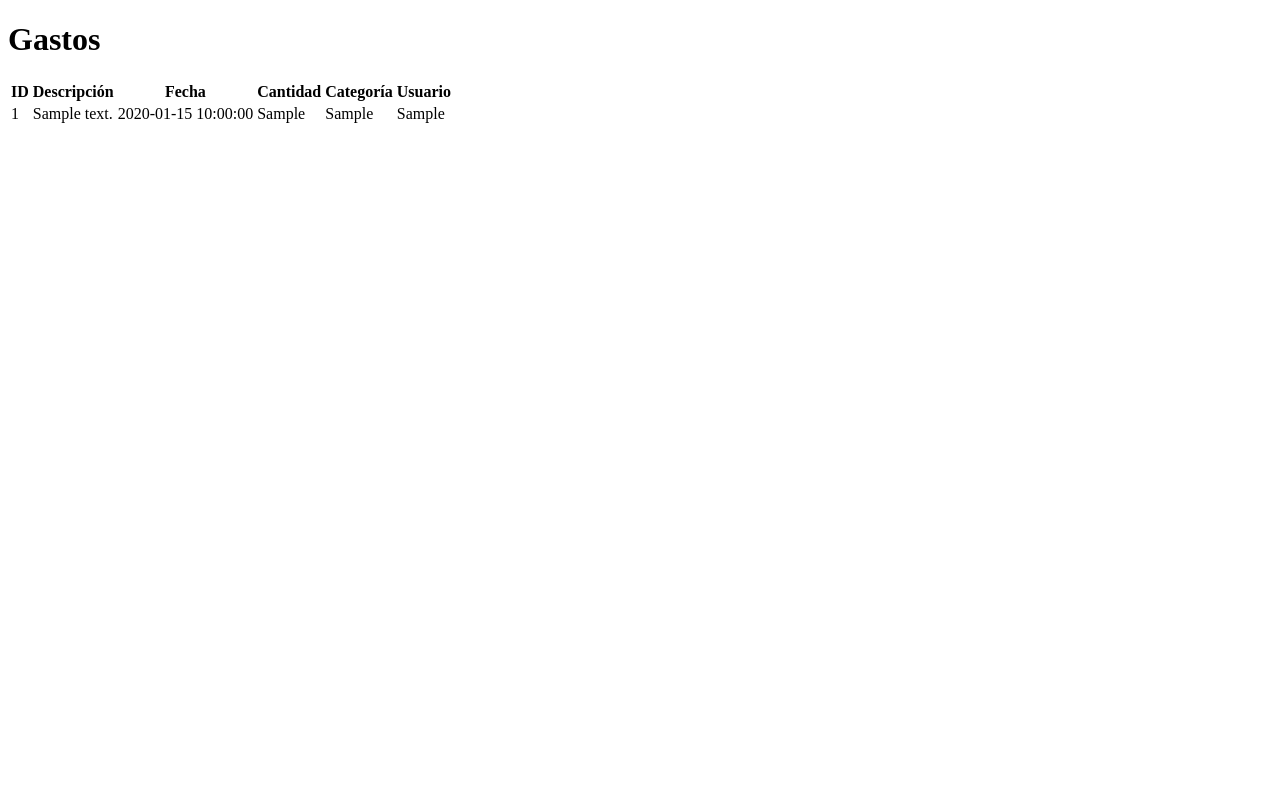
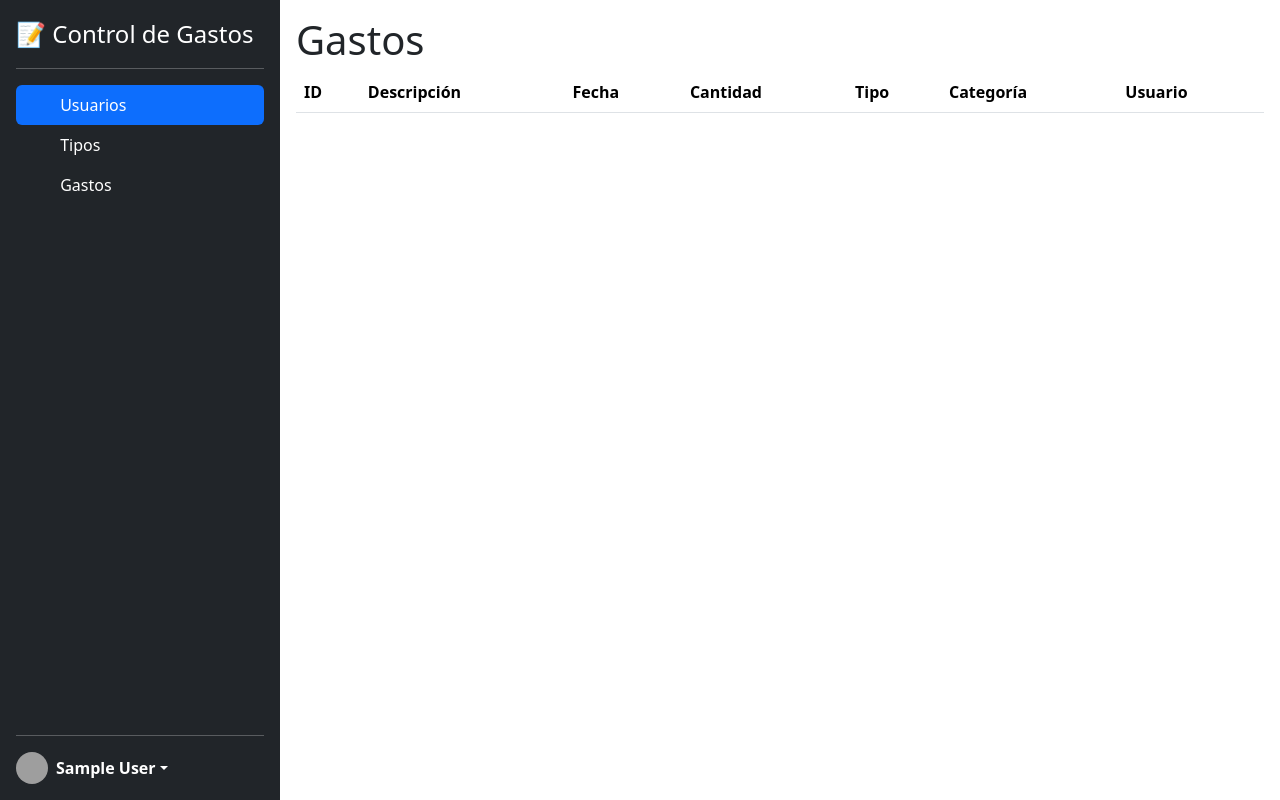
Before and after one commit to 8devmx/bases-de-datos-primer-parcial, a PHP site: page /modules/gastos/index.php in a window 1280 px wide. Run offline with PHP 8.4, Linux system fonts and the light colour scheme; the visitor is signed in with stand-in values (Sample User, id 1); tables that the repository leaves empty or names only in its code hold one stand-in row (values such as "Sample post"); lists and menus that the app fills with data are empty; grey boxes are pictures that could not be loaded.

Commit message:
Se agrega estructura para Bootstrap y se reemplazan consultas

```diff
--- /dev/null
+++ b/css/general.css
@@ -0,0 +1,6 @@
+body,
+html {
+  min-height: 100vh;
+  min-height: -webkit-fill-available;
+  height: 100vh;
+}
--- a/index.php
+++ b/index.php
@@ -2,11 +2,8 @@
 <html lang="en">
 
 <head>
-  <meta charset="UTF-8">
-  <meta name="viewport" content="width=device-width, initial-scale=1.0">
+  <?php include_once 'lib/head.php'; ?>
   <title>Inicio de sesión</title>
-  <link href="https://cdn.jsdelivr.net/npm/bootstrap@5.3.3/dist/css/bootstrap.min.css" rel="stylesheet" integrity="sha384-QWTKZyjpPEjISv5WaRU9OFeRpok6YctnYmDr5pNlyT2bRjXh0JMhjY6hW+ALEwIH" crossorigin="anonymous">
-  <script src="https://cdn.jsdelivr.net/npm/bootstrap@5.3.3/dist/js/bootstrap.bundle.min.js" integrity="sha384-YvpcrYf0tY3lHB60NNkmXc5s9fDVZLESaAA55NDzOxhy9GkcIdslK1eN7N6jIeHz" crossorigin="anonymous"></script>
   <link rel="stylesheet" href="css/sign-in.css">
 </head>
 
--- /dev/null
+++ b/lib/head.php
@@ -0,0 +1,5 @@
+<meta charset="UTF-8">
+<meta name="viewport" content="width=device-width, initial-scale=1.0">
+<link href="https://cdn.jsdelivr.net/npm/bootstrap@5.3.3/dist/css/bootstrap.min.css" rel="stylesheet" integrity="sha384-QWTKZyjpPEjISv5WaRU9OFeRpok6YctnYmDr5pNlyT2bRjXh0JMhjY6hW+ALEwIH" crossorigin="anonymous">
+<script src="https://cdn.jsdelivr.net/npm/bootstrap@5.3.3/dist/js/bootstrap.bundle.min.js" integrity="sha384-YvpcrYf0tY3lHB60NNkmXc5s9fDVZLESaAA55NDzOxhy9GkcIdslK1eN7N6jIeHz" crossorigin="anonymous"></script>
+<link rel="stylesheet" href="../../css/general.css">
--- /dev/null
+++ b/lib/logout.php
@@ -0,0 +1,4 @@
+<?php
+session_start();
+session_destroy();
+header('Location: ../');
--- /dev/null
+++ b/lib/sidebar.php
@@ -0,0 +1,42 @@
+<div class="d-flex flex-column flex-shrink-0 p-3 text-bg-dark" style="width: 280px;">
+  <a href="/" class="d-flex align-items-center mb-3 mb-md-0 me-md-auto text-white text-decoration-none">
+    <span class="fs-4">📝 Control de Gastos</span>
+  </a>
+  <hr>
+  <ul class="nav nav-pills flex-column mb-auto">
+    <li class="nav-item">
+      <a href="#" class="nav-link active" aria-current="page">
+        <svg class="bi pe-none me-2" width="16" height="16">
+          <use xlink:href="#home" />
+        </svg>
+        Usuarios
+      </a>
+    </li>
+    <li>
+      <a href="#" class="nav-link text-white">
+        <svg class="bi pe-none me-2" width="16" height="16">
+          <use xlink:href="#speedometer2" />
+        </svg>
+        Tipos
+      </a>
+    </li>
+    <li>
+      <a href="#" class="nav-link text-white">
+        <svg class="bi pe-none me-2" width="16" height="16">
+          <use xlink:href="#table" />
+        </svg>
+        Gastos
+      </a>
+    </li>
+  </ul>
+  <hr>
+  <div class="dropdown">
+    <a href="#" class="d-flex align-items-center text-white text-decoration-none dropdown-toggle" data-bs-toggle="dropdown" aria-expanded="false">
+      <img src="https://github.com/mdo.png" alt="" width="32" height="32" class="rounded-circle me-2">
+      <strong><?php echo $_SESSION["nombre"]; ?></strong>
+    </a>
+    <ul class="dropdown-menu dropdown-menu-dark text-small shadow">
+      <li><a class="dropdown-item" href="../../lib/logout.php">Sign out</a></li>
+    </ul>
+  </div>
+</div>
--- a/modules/gastos/index.php
+++ b/modules/gastos/index.php
@@ -5,35 +5,38 @@
 <html lang="en">
 
 <head>
-    <meta charset="UTF-8">
-    <meta name="viewport" content="width=device-width, initial-scale=1.0">
+    <?php include_once '../../lib/head.php'; ?>
     <title>Gastos</title>
 </head>
-<body>
+
+<body class="d-flex flex-nowrap">
     <?php
     session_start();
     if (!isset($_SESSION["correo"])) {
         header("Location: ../../lib/login.php");
         exit();
     }
+    include_once '../../lib/sidebar.php';
     ?>
+    <section class="p-3 w-100">
         <h1>Gastos</h1>
-    <table>
+        <table class="table table-striped table-hover">
             <thead>
                 <tr>
                     <th>ID</th>
                     <th>Descripción</th>
                     <th>Fecha</th>
                     <th>Cantidad</th>
+                    <th>Tipo</th>
                     <th>Categoría</th>
                     <th>Usuario</th>
                 </tr>
             </thead>
             <tbody>
                 <?php
-            $consulta = "SELECT * FROM gastos";
+                $consulta = "SELECT g.id, g.descripcion, g.fecha, g.cantidad, u.nombre as usuario, t.nombre as tipo, c.nombre as categoria FROM gastos g join usuarios u on g.usuario = u.id join tipos t on g.tipo = t.id join categorias c on g.categoria = c.id";
                 $resultado = mysqli_query($enlace, $consulta);
-            while($registro = mysqli_fetch_object($resultado)){
+                while ($registro = mysqli_fetch_object($resultado)) {
                 ?>
                     <tr>
                         <td><?php echo $registro->id; ?></td>
@@ -41,11 +44,14 @@
                         <td><?php echo $registro->fecha; ?></td>
                         <td><?php echo $registro->cantidad; ?></td>
                         <td><?php echo $registro->categoria; ?></td>
+                        <td><?php echo $registro->tipo; ?></td>
                         <td><?php echo $registro->usuario; ?></td>
                     </tr>
                 <?php } ?>
 
             </tbody>
         </table>
+    </section>
 </body>
+
 </html>
```
Also changed, not shown: modules/tipos/index.php (+6 -4 lines), modules/usuarios/index.php (+8 -7 lines). Lines whose indentation alone changed are shown as unchanged.
